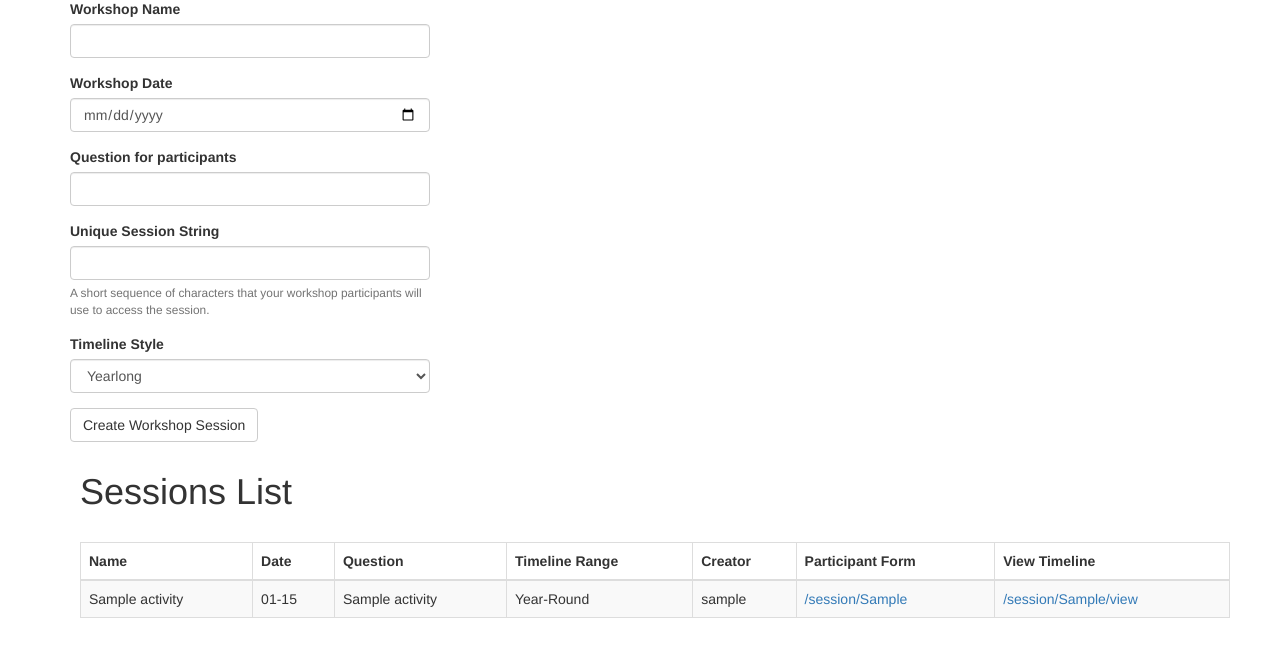
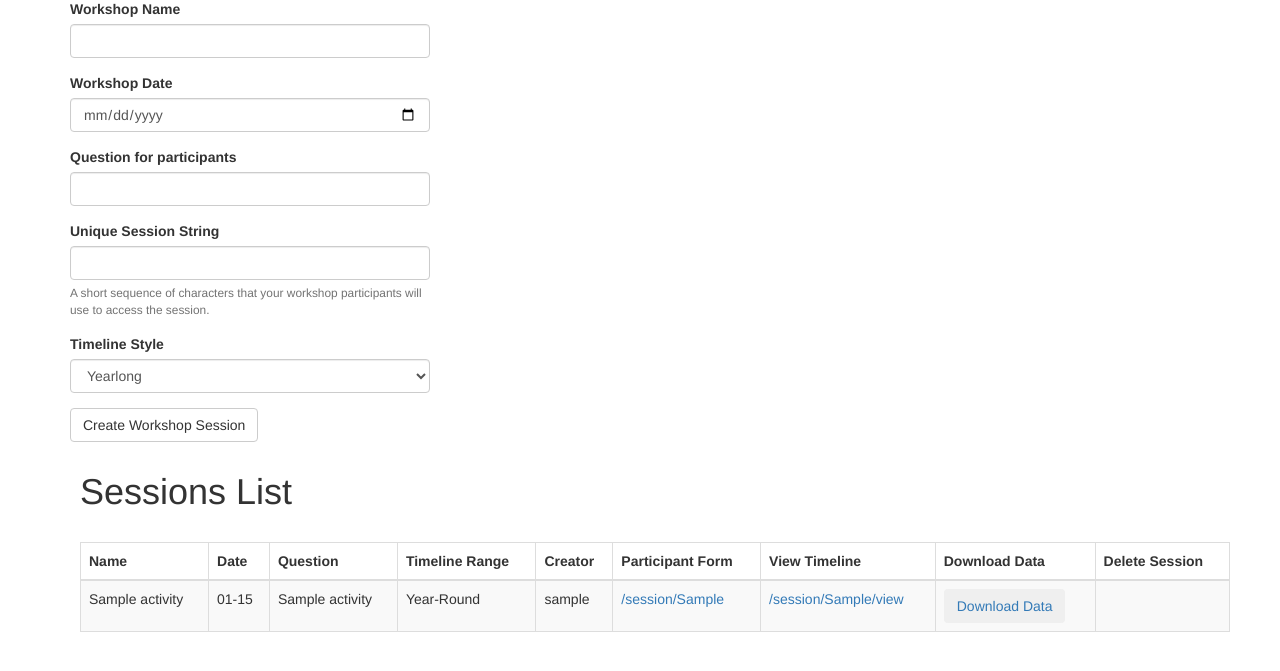
Before and after one commit to harshita-gupta/thinking-queerly-timeline, a Flask app: page /admin_panel in a window 1280 px wide. Shown: the part 103-774 px from the top of the page. Run offline with Flask 2, Linux system fonts and the light colour scheme; a user stored in the database is signed in; tables that the repository leaves empty hold one stand-in row (values such as "Sample post"); some libraries are stand-ins or nearby versions.

Commit message:
download link working

```diff
--- a/app/routes.py
+++ b/app/routes.py
@@ -1,5 +1,7 @@
-from flask import render_template, redirect, flash, url_for, request
+import csv
+from flask import render_template, redirect, flash, url_for, request, send_file
 from app import app, db
+from io import BytesIO, StringIO
 from app.forms import AdminLoginForm, AdminRegistration, ContributeToTimelineYearlong, ContributeToTimelineLifelong, WorkshopCreationForm
 from flask_login import current_user, login_user, logout_user, login_required
 from app.models import Admin, WorkshopActivity, PostIt
@@ -53,7 +55,26 @@ def admin_panel():
 @app.route('/download_data/<session_str>', methods=['GET'])
 @login_required
 def download_data(session_str):
-    return
+    '''
+    This link will allow an administrator to download a CSV of session data.
+    The page would not change, but a download would begin.
+    '''
+    workshop = WorkshopActivity.query.filter_by(unique_str=session_str).first()
+    postits = workshop.postits.order_by(
+        PostIt.mdy_timestamp if workshop.unit_is_year else PostIt.year_timestamp).all()
+    f = BytesIO()
+    s = StringIO()
+    writer = csv.writer(s)
+    writer.writerow(['id', 'body', 'year_stamp', 'mdy_timestamp', 'on_sex', 'session_id'])
+    for p in postits:
+        writer.writerow([p.id, p.body, p.year_timestamp, p.mdy_timestamp, p.on_sex, p.session_id])
+    s.seek(0)
+    f.write(s.getvalue().encode())
+    f.seek(0)
+    return send_file(f,
+                     mimetype='text/csv',
+                     attachment_filename='%s.csv' % session_str,
+                     as_attachment=True)
 
 
 @app.route('/delete_session/<session_str>', methods=['GET'])
--- a/app/templates/admin_panel.html
+++ b/app/templates/admin_panel.html
@@ -35,6 +35,8 @@
                         <th>Creator</th>
                         <th>Participant Form</th>
                         <th>View Timeline</th>
+                        <th>Download Data</th>
+                        <th>Delete Session</th>
                     </tr>
                 </thead>
                 <tbody>
@@ -52,10 +54,23 @@
                         </td>
                         <td>{{session.creator.username}} </td>
                         <td>
+                            <!-- link to participant form -->
                             <a href="{{url_for('session_id_participate', session_str=session.unique_str)}}">{{url_for('session_id_participate', session_str=session.unique_str)}}</a>
                         </td>
                         <td>
+                            <!-- link to timeline viewing page  -->
                             <a href="{{url_for('session_id_view', session_str=session.unique_str)}}">{{url_for('session_id_view', session_str=session.unique_str)}}</a>
+                        </td>
+                        <td>
+                            <!-- button to download data -->
+                            <button type="button" class="btn btn-dark">
+                                <a href="{{url_for('download_data', session_str=session.unique_str)}}" >
+                                    Download Data
+                                </a>
+                            </button>
+                        </td>
+                        <td>
+                            <!-- button to delete session -->
                         </td>
                     </tr>
                     {% endfor %}
--- a/app/templates/base.html
+++ b/app/templates/base.html
@@ -40,13 +40,15 @@ https://pythonhosted.org/Flask-Bootstrap/basic-usage.html.
             </div>
             <div class="collapse navbar-collapse" id="bs-example-navbar-collapse-1">
                 <ul class="nav navbar-nav navbar-right" style="color:white;">
-                    <li></li>
                     {% if current_user.is_anonymous %}
                     <li><a href="{{ url_for('login') }}" style="color:white;">Admin Login</a></li>
                     {% else %}
                     <li><a href="{{ url_for('admin_panel') }} " style="color:white;">Admin Panel</a></li>
                     <li><a href="{{ url_for('logout') }}" style="color:white;">Logout</a></li>
                     {% endif %}
+                    <li><!-- Place this tag where you want the button to render. -->
+                        <!-- <a class="button github-button" href="https://github.com/harshita-gupta/thinking-queerly-timeline" aria-label="Star harshita-gupta/thinking-queerly-timeline on GitHub">Star</a> -->
+                    </li>
                 </ul>
             </div>
         </div>
@@ -68,4 +70,5 @@ https://pythonhosted.org/Flask-Bootstrap/basic-usage.html.
         {# {% raw %} application content needs to be provided in the app_content block {% endraw %} #}
         {% block app_content %}{% endblock %}
     </div>
+<script async defer src="https://buttons.github.io/buttons.js"></script>
 {% endblock %}
```
